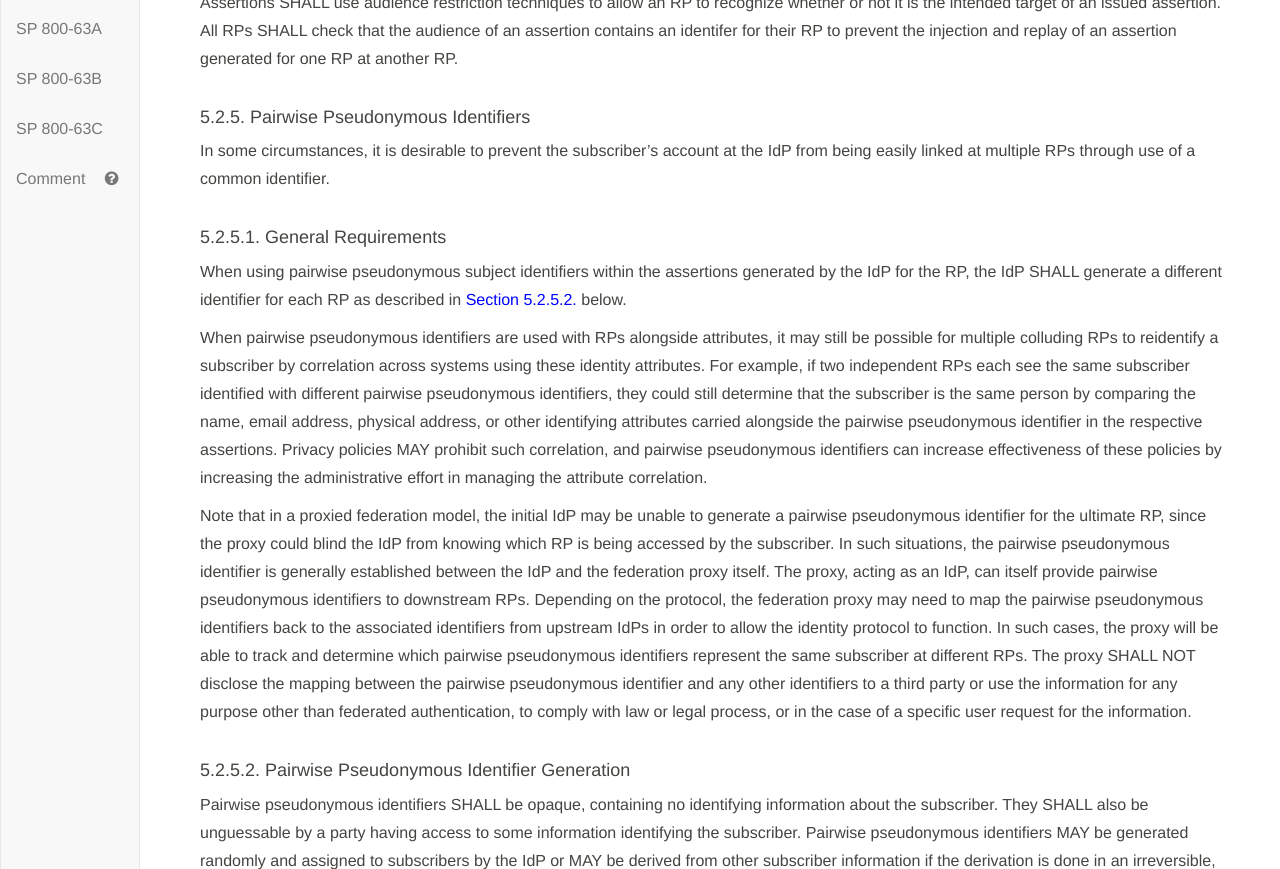
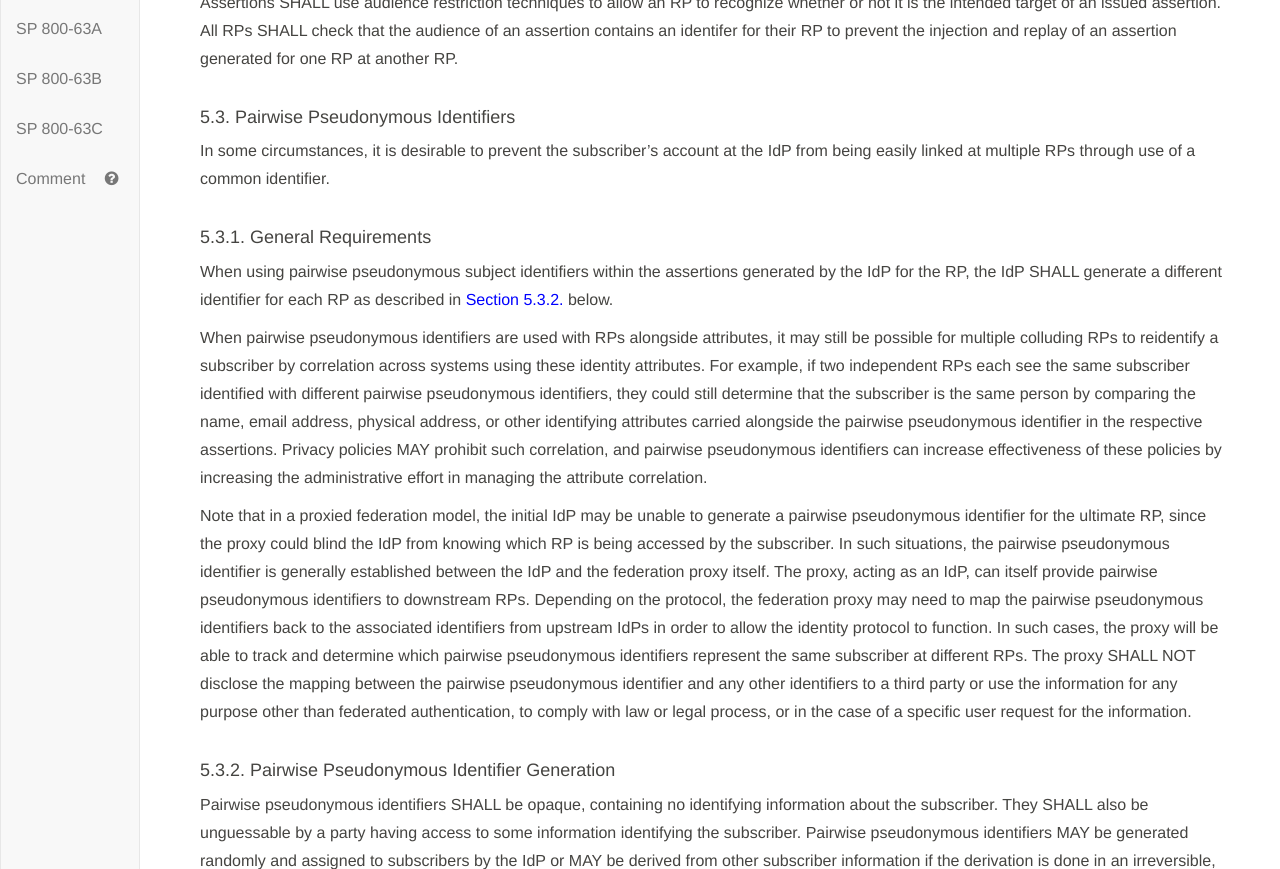
Before and after one commit to usnistgov/800-63-3, a Jekyll site: the page built from sp800-63c/sec5_assertions.md, in a window 1280 px wide and 1400 px high, scrolled down 3229 px. Shown: the part 153-1022 px from the top of the window. Built offline with Jekyll 4.4.1, drawn with Linux system fonts in a browser that asks for light colours; our own code applies the rules of GitHub Pages for plain Markdown files.

Commit message:
promote PPI to its own subsection

```diff
--- a/sp800-63c/sec5_assertions.md
+++ b/sp800-63c/sec5_assertions.md
@@ -92,19 +92,19 @@ When assertions are passed through third parties, such as a browser, the actual
 
 Assertions SHALL use audience restriction techniques to allow an RP to recognize whether or not it is the intended target of an issued assertion. All RPs SHALL check that the audience of an assertion contains an identifer for their RP to prevent the injection and replay of an assertion generated for one RP at another RP.
 
-#### <a name="ppi"></a> 5.2.5. Pairwise Pseudonymous Identifiers
+#### <a name="ppi"></a> 5.3. Pairwise Pseudonymous Identifiers
 
 In some circumstances, it is desirable to prevent the subscriber's account at the IdP from being easily linked at multiple RPs through use of a common identifier.
 
-#### 5.2.5.1. General Requirements
+#### 5.3.1. General Requirements
 
-When using pairwise pseudonymous subject identifiers within the assertions generated by the IdP for the RP, the IdP SHALL generate a different identifier for each RP as described in [Section 5.2.5.2.](#ppi-gen) below.
+When using pairwise pseudonymous subject identifiers within the assertions generated by the IdP for the RP, the IdP SHALL generate a different identifier for each RP as described in [Section 5.3.2.](#ppi-gen) below.
 
 When pairwise pseudonymous identifiers are used with RPs alongside attributes, it may still be possible for multiple colluding RPs to reidentify a subscriber by correlation across systems using these identity attributes. For example, if two independent RPs each see the same subscriber identified with different pairwise pseudonymous identifiers, they could still determine that the subscriber is the same person by comparing the name, email address, physical address, or other identifying attributes carried alongside the pairwise pseudonymous identifier in the respective assertions. Privacy policies MAY prohibit such correlation, and pairwise pseudonymous identifiers can increase effectiveness of these policies by increasing the administrative effort in managing the attribute correlation.
 
 Note that in a proxied federation model, the initial IdP may be unable to generate a pairwise pseudonymous identifier for the ultimate RP, since the proxy could blind the IdP from knowing which RP is being accessed by the subscriber. In such situations, the pairwise pseudonymous identifier is generally established between the IdP and the federation proxy itself. The proxy, acting as an IdP, can itself provide pairwise pseudonymous identifiers to downstream RPs. Depending on the protocol, the federation proxy may need to map the pairwise pseudonymous identifiers back to the associated identifiers from upstream IdPs in order to allow the identity protocol to function. In such cases, the proxy will be able to track and determine which pairwise pseudonymous identifiers represent the same subscriber at different RPs. The proxy SHALL NOT disclose the mapping between the pairwise pseudonymous identifier and any other identifiers to a third party or use the information for any purpose other than federated authentication, to comply with law or legal process, or in the case of a specific user request for the information.
 
-#### 5.2.5.2. <a name="ppi-gen"></a>Pairwise Pseudonymous Identifier Generation
+#### 5.3.2. <a name="ppi-gen"></a>Pairwise Pseudonymous Identifier Generation
 
 Pairwise pseudonymous identifiers SHALL be opaque, containing no identifying information about the subscriber. They SHALL also be unguessable by a party having access to some information identifying the subscriber. Pairwise pseudonymous identifiers MAY be generated randomly and assigned to subscribers by the IdP or MAY be derived from other subscriber information if the derivation is done in an irreversible, unguessable manner (e.g., using a keyed hash function with a secret key). Normally, the identifiers SHALL only be known by and used by one pair of endpoints (e.g., IdP-RP). However, an IdP MAY generate the same identifier for a subscriber at multiple RPs at the request of those RPs, provided:
 
```
Also changed, not shown: sp800-63c/sec4_federation.md (+1 -1 lines), sp800-63c/sec9_privacy.md (+3 -3 lines).
